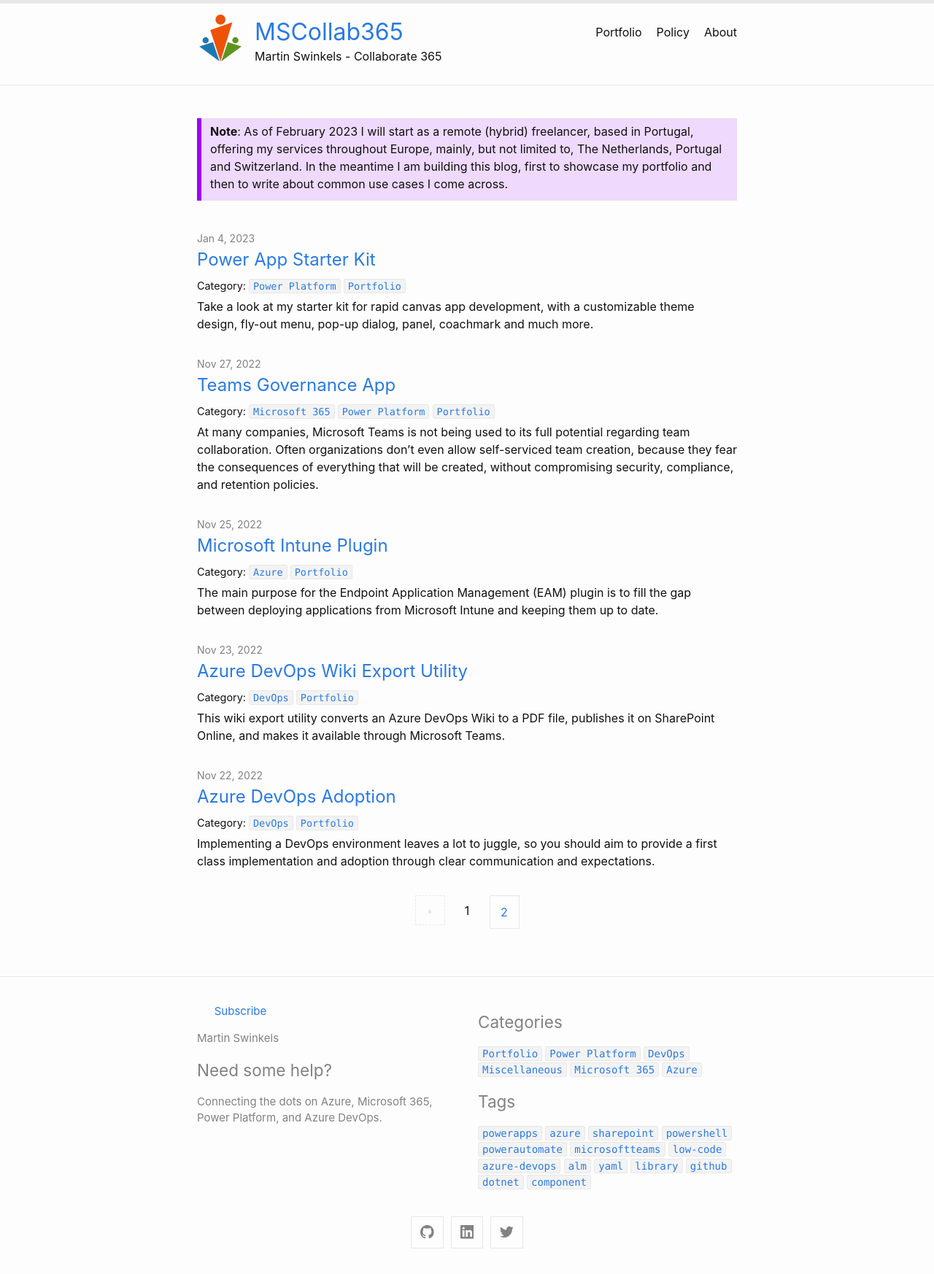
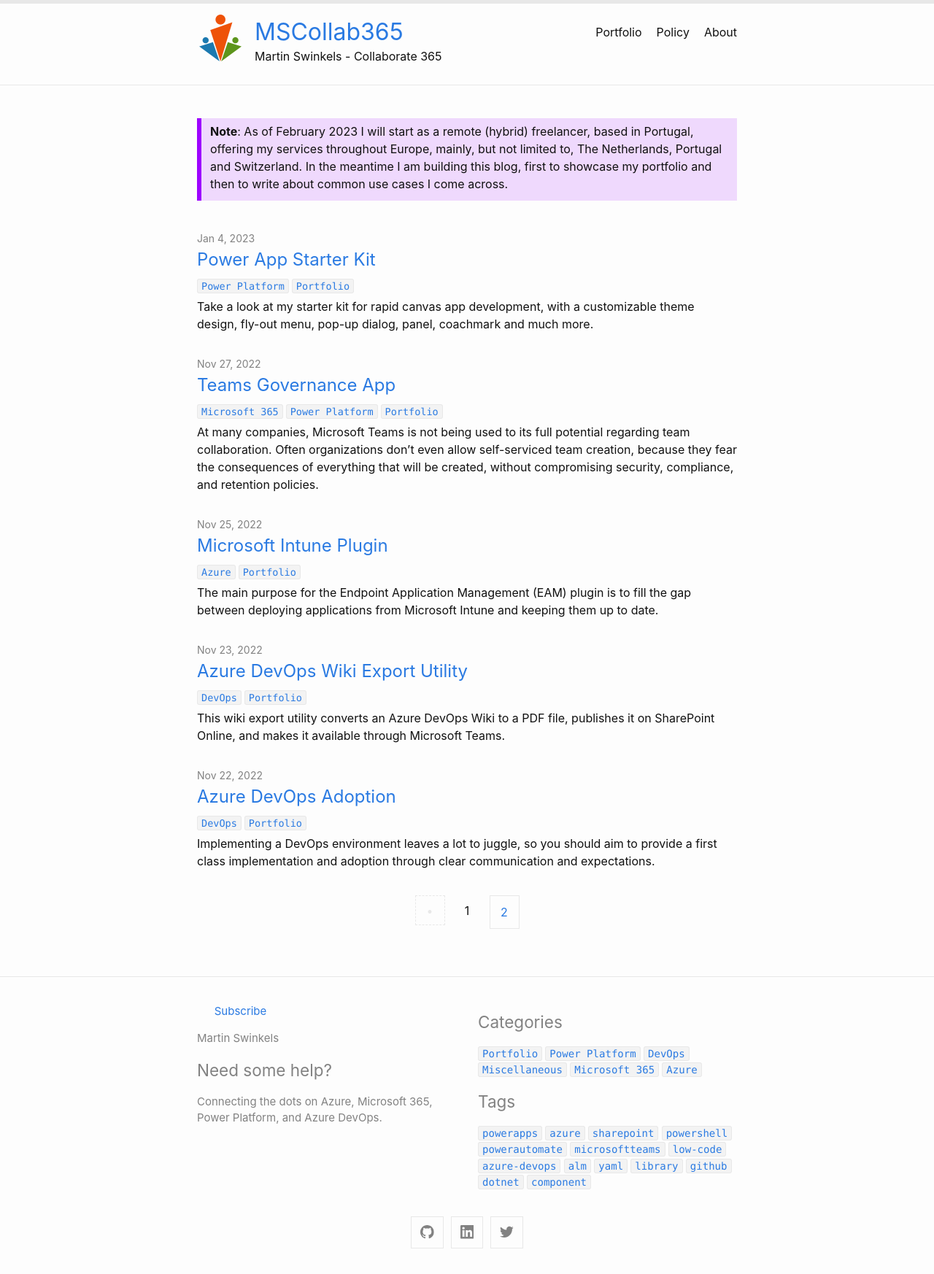
Before and after one commit to msc365/msc365.github.io, a Jekyll site: the page built from index.html, in a window 1280 px wide. Shown: the whole page at 73% size. Built offline with Jekyll 4.4.1, drawn with Linux system fonts in a browser that asks for light colours; the list of posts is cut into pages by our own code.

Commit message:
Added category-link and category-links style

```diff
--- a/_includes/categorycloud.html
+++ b/_includes/categorycloud.html
@@ -8,5 +8,5 @@
 {% for tempcategory in sortedtempcategories %}
   {% assign categoryitem = tempcategory | split: '#' %}
   {% capture categoryname %}{{ categoryitem[1] }}{% endcapture %}
-  <a class="tag-link" href="/categories/{{ categoryname | downcase }}"><code class="highligther-rouge"><nobr>{{ categoryname | replace: "-", " " }}</nobr></code></a>
+  <a class="category-link" href="/categories/{{ categoryname | downcase }}"><code class="highligther-rouge"><nobr>{{ categoryname | replace: "-", " " }}</nobr></code></a>
 {% endfor %}
--- a/_layouts/home.html
+++ b/_layouts/home.html
@@ -33,10 +33,10 @@
               </a>
             </h3>
             <!-- Include categories -->
-            <span class="tag-links">Category:
+            <span class="category-links">
               {% for category in post.categories %}
                 {% capture categoryname %}{{ category }}{% endcapture %}
-                <a class="tag-link" href="/categories/{{ categoryname | downcase }}"><code class="highligther-rouge"><nobr>{{ categoryname | replace: "-", " " }}</nobr></code></a>
+                <a class="category-link" href="/categories/{{ categoryname | downcase }}"><code class="highligther-rouge"><nobr>{{ categoryname | replace: "-", " " }}</nobr></code></a>
               {% endfor %}
             </span>
           </div>
--- a/_sass/minima/custom-styles.scss
+++ b/_sass/minima/custom-styles.scss
@@ -6,6 +6,7 @@
 }
 
 .tag-link,
+.category-link,
 .page-link,
 .post-link,
 .next-page,
@@ -15,8 +16,18 @@
     text-decoration: none;
 }
 
-.tag-links {
+.tag-links,
+.category-links {
     font-size: 0.9em;
+}
+.category-link {
+    .highlight {
+        background: none;
+
+        .highlighter-rouge & {
+            background: none;
+        }
+    }
 }
 
 .post-list-header {
```
